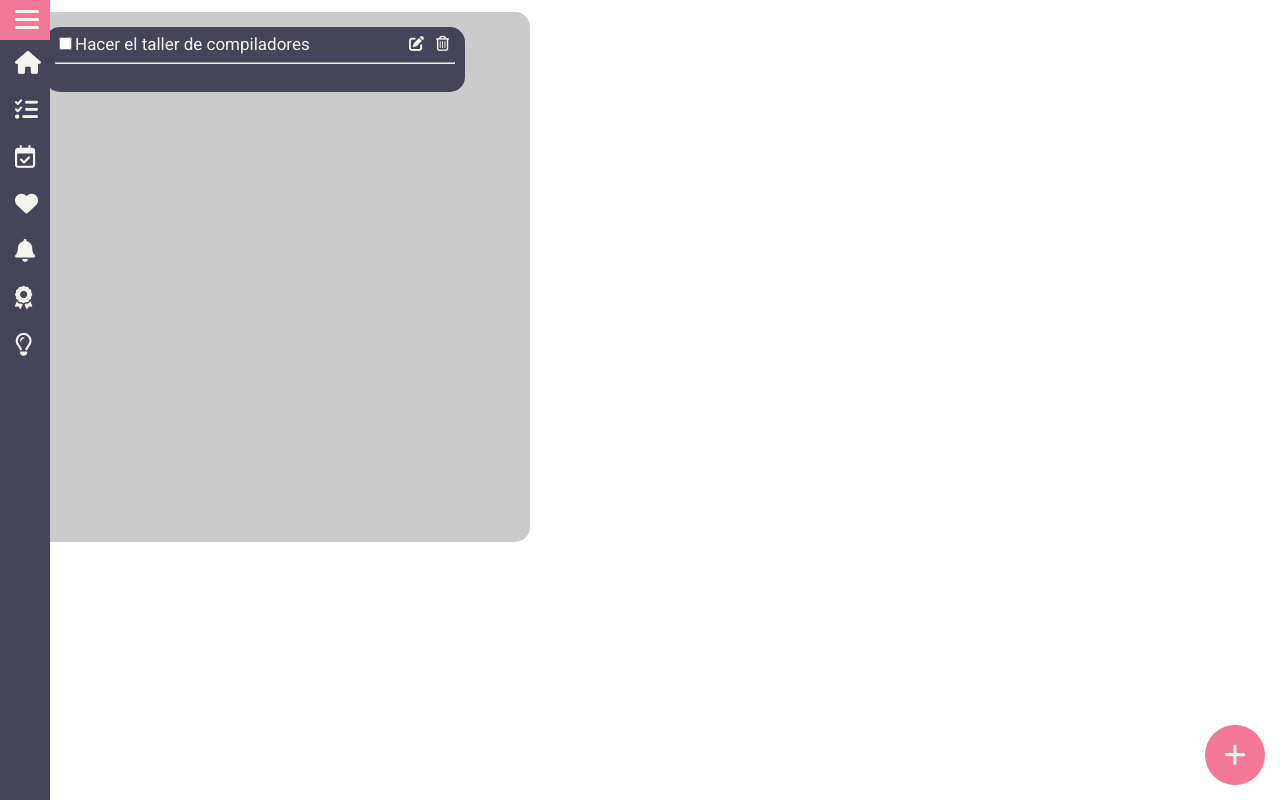
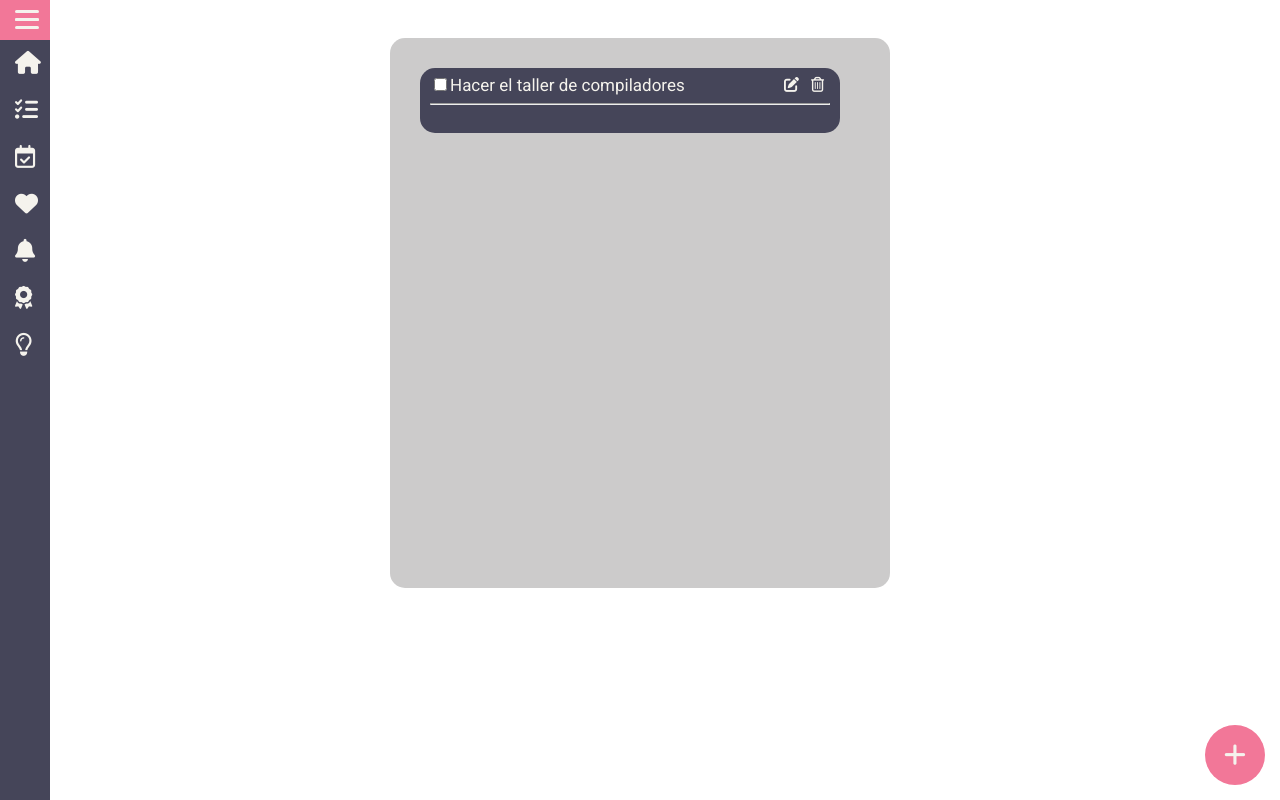
Before and after one commit to valtdv/TaskyChan, a React (Create React App) app: page / in a window 1280 px wide. Built offline with nearby package versions, Linux system fonts and the light colour scheme.

Commit message:
solved some problems

```diff
--- a/src/App.js
+++ b/src/App.js
@@ -6,7 +6,7 @@ import Tasks from "./views/Tasks";
 function App() {
   return (
     <div className="App">
-      {/*<Task title="Hacer el taller de compiladores" />*/}
+      {/*<Task title="Hacer el taller de compiladores" /> <SideBar />*/}
       <SideBar />
       <Tasks />
     </div>
--- a/src/views/Tasks.js
+++ b/src/views/Tasks.js
@@ -5,11 +5,16 @@ import Container from "./components/Container";
 import Task from "./components/Task";
 
 class Tasks extends Component {
+  showModal(){
+
+  }
   render() {
     return (
-      <div className="Task">
+      <div className="Tasks">
+        <h1></h1>
         <Container>
           <Task title="Hacer el taller de compiladores" />
+
         </Container>
         <AddButton />
       </div>
--- a/src/views/components/Container/Container.css
+++ b/src/views/components/Container/Container.css
@@ -3,15 +3,18 @@
 .Container {
   width: 450px;
   height: 500px;
+  border-radius: 15px;
+  overflow: auto;
+  position: relative;
   display: block;
   margin-top: 3%;
   margin-left: auto;
   margin-right: auto;
-  overflow: auto;
-  border-radius: 15px;
+  padding: 25px;
   background-color: var(--grey);
-  padding: 15px 35px;
 }
+
+
 
 .Container::-webkit-scrollbar {
   width: 11px;
--- a/src/views/components/Task/Task.css
+++ b/src/views/components/Task/Task.css
@@ -8,6 +8,7 @@
   border-radius: 15px;
   text-align: left;
   padding: 0px 10px;
+  margin: 5px;
 }
 
 .top-task{
```
